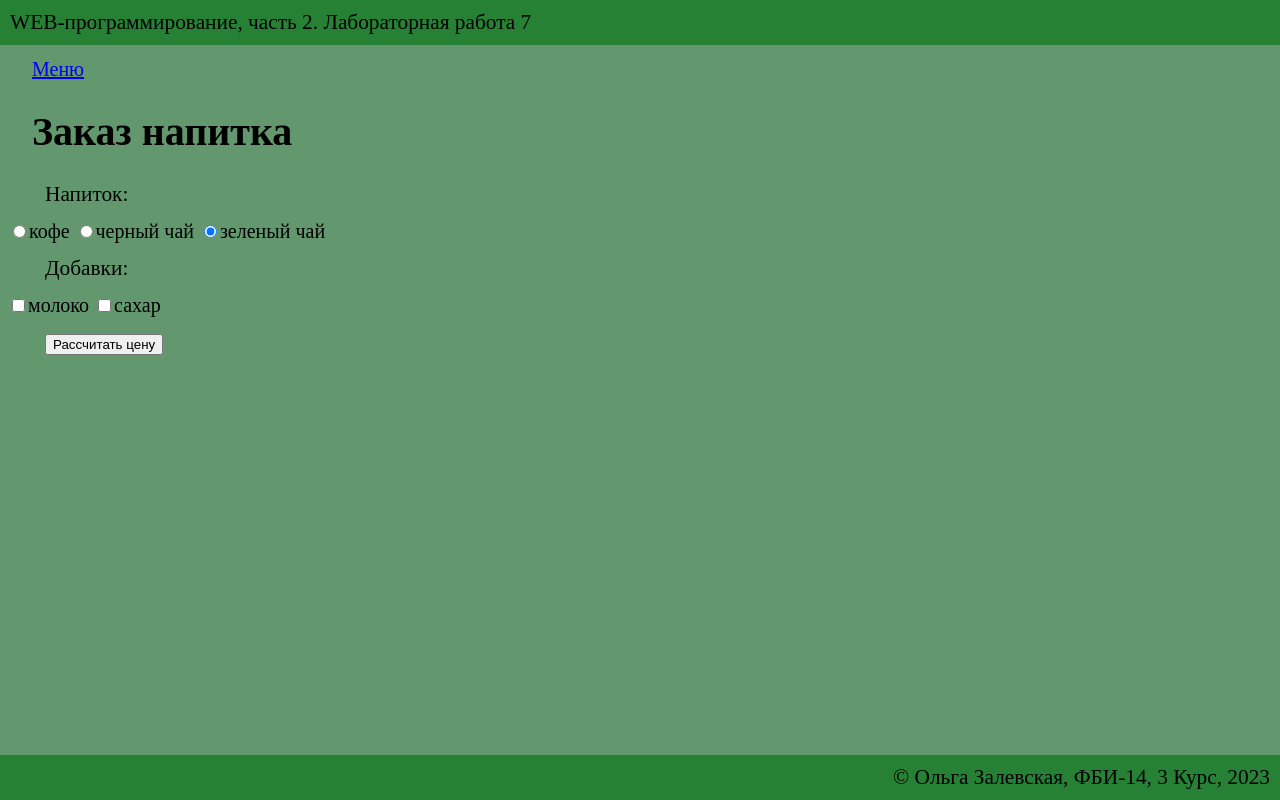
After one commit to OlyaZalevskaya/web-programming-labs-2, a Flask app: page /lab7/drink in a window 1280 px wide. The commit adds this page. Run offline with Flask 3, Linux system fonts and the light colour scheme.

Commit message:
Завершение работы

```diff
--- a/templates/base.html
+++ b/templates/base.html
@@ -14,6 +14,7 @@
         }
     </style>
     {% endif %}
+    {% block script %}{% endblock %}
 
 </head>
 <body>
--- /dev/null
+++ b/templates/lab7/drink.html
@@ -0,0 +1,62 @@
+{% extends "base.html" %}
+
+{% block lab %}Лабораторная работа 7{% endblock %}
+
+{% block script %}
+<script src="{{ url_for('static', filename='lab7/drink.js') }}"></script>
+{% endblock %}
+
+{% block main %}
+    <h1>Заказ напитка</h1>
+
+    <div>Напиток:</div>
+    <label>
+        <input type="radio" value="coffee" name="drink" checked>кофе
+    </label>
+    <label>
+        <input type="radio" value="black-tea" name="drink" checked>черный чай
+    </label>
+    <label>
+        <input type="radio" value="green-tea" name="drink" checked>зеленый чай
+    </label>
+
+    <div>Добавки:</div>
+    <label>
+        <input type="checkbox" name="milk">молоко
+    </label>
+    <label>
+        <input type="checkbox" name="sugar">сахар
+    </label>
+
+    <div>
+        <button onclick="getPrice()">Рассчитать цену</button>
+    </div>
+
+    <div id="price"></div>
+
+    <div id="pay" style="display: none;">
+        <div>Номер банковской карты:</div>
+        <label>
+            <input type="text" name="card">
+        </label>
+
+        <div>Имя держателя карты:</div>
+        <label>
+            <input type="text" name="name">
+        </label>
+
+        <div>Номер CVV:</div>
+        <label>
+            <input type="text" name="cvv" size="3">
+        </label>
+        <div>
+            <button onclick="pay()">Оплатить</button>
+        </div>
+    </div>
+
+    <div>
+        <button onclick="refund()" id="refund" style="display: none;">Отмена оплаты</button>
+    </div>
+        <div id="pay"></div>
+    </div>
+{% endblock %}
--- a/templates/lab7/index.html
+++ b/templates/lab7/index.html
@@ -3,5 +3,9 @@
 {% block lab %}Лабораторная работа 7{% endblock %}
 
 {% block main %}
-    cедьмая
+<ul>
+    <li>
+        <a href="/lab7/drink">Заказ напитка</a>
+    </li>
+</ul>
 {% endblock %}
```
